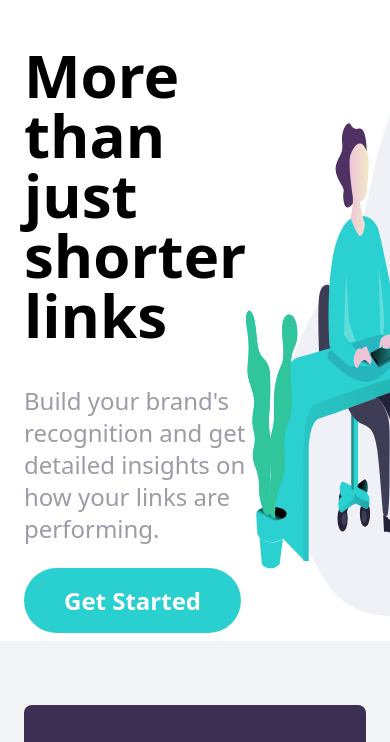
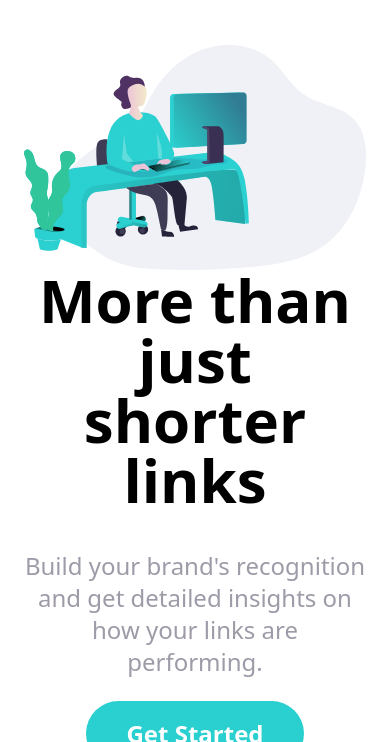
Before and after one commit to ZahraBahmanpour/shortly, a website: page src/index.html in a window 390 px wide. Shown: the part 60-802 px from the top of the page. Drawn offline with Linux system fonts and the light colour scheme.

Commit message:
responsive hero section

```diff
--- a/src/index.html
+++ b/src/index.html
@@ -51,12 +51,12 @@
     </nav>
 
     <section id="hero">
-      <div class="container mx-auto flex p-6">
-        <div class="flex flex-col space-y-10">
-          <h1 class="text-left text-6xl font-bold">
+      <div class="container mx-auto flex flex-col-reverse p-6 lg:flex-row">
+        <div class="flex flex-col items-center space-y-10 lg:items-start">
+          <h1 class="text-center text-6xl font-bold lg:text-left">
             More than just shorter links
           </h1>
-          <p class="text-left text-2xl text-gray">
+          <p class="text-center text-2xl text-gray lg:text-left">
             Build your brand's recognition and get detailed insights on how your
             links are performing.
           </p>
```
Also changed, not shown: src/output.css.
